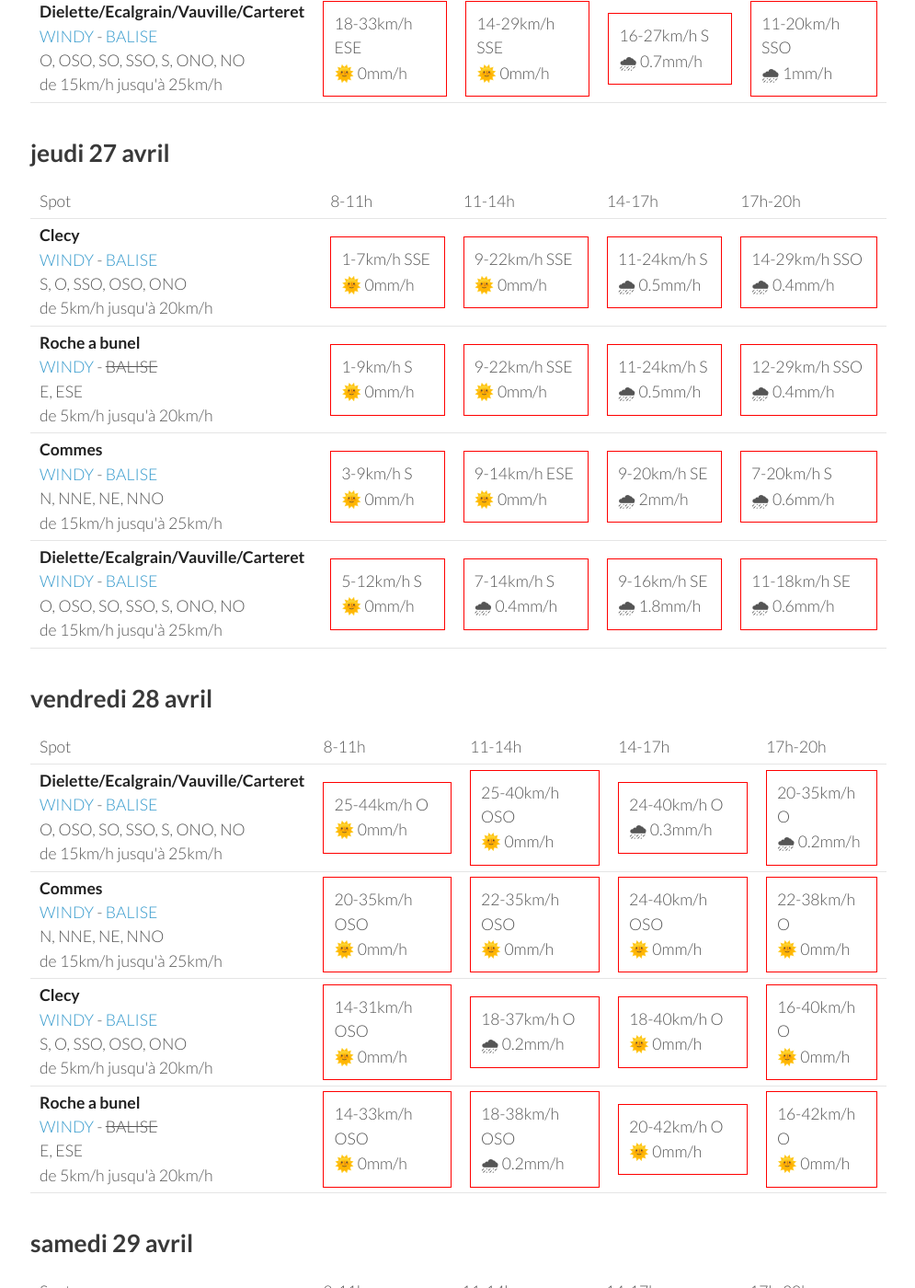
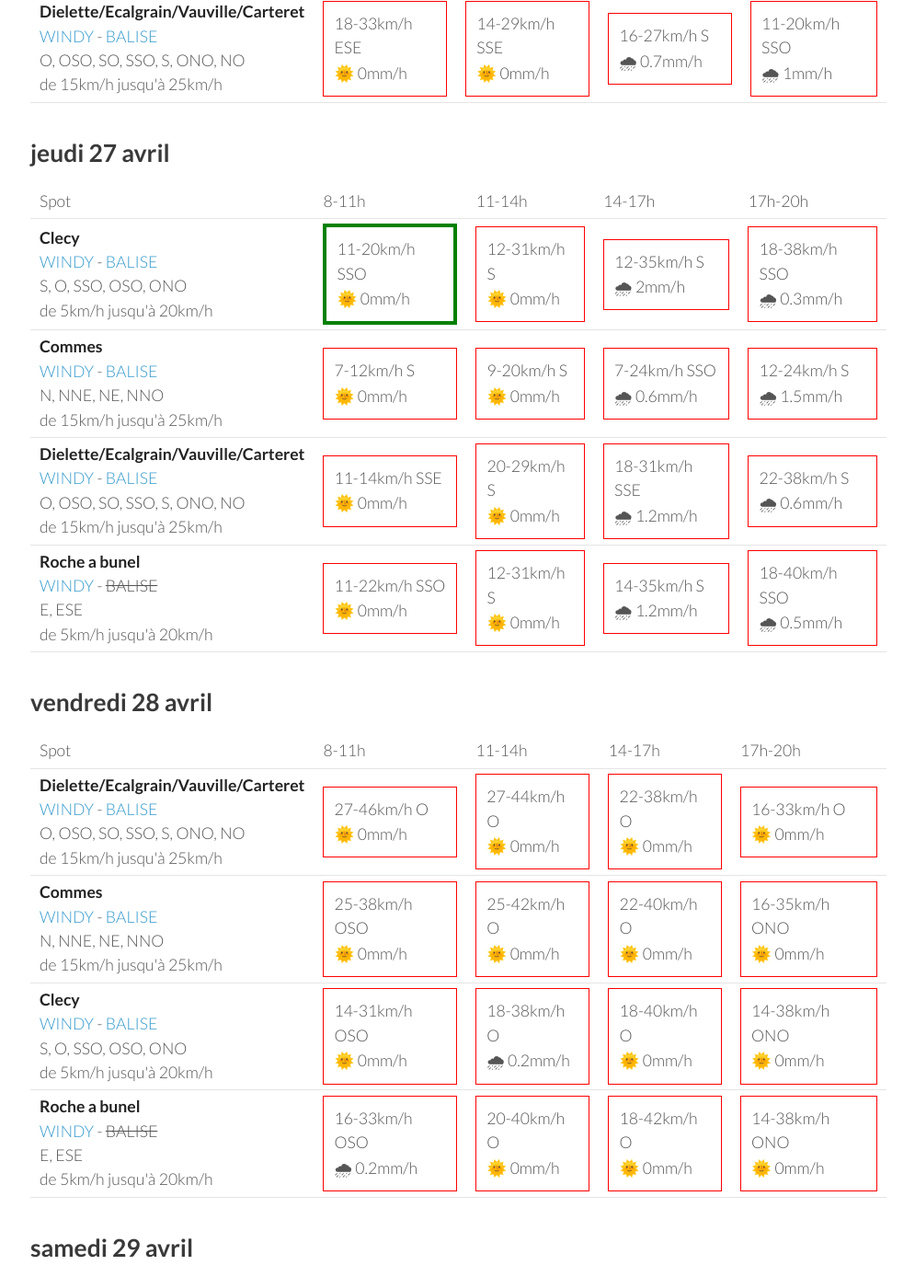
Before and after one commit to parapente-dans-le-nord/parapente-dans-le-nord.github.io, a Jekyll site: the page built from normandie.markdown, in a window 1280 px wide and 1400 px high, scrolled down 1314 px. Shown: the whole window at 92% size, without its empty margins (25-1020 px from the left). Built offline with Jekyll 4.4.1, drawn with Linux system fonts in a browser that asks for light colours; some of the changed text lies outside the part shown.

Commit message:
update index.markdown

```diff
--- a/normandie.markdown
+++ b/normandie.markdown
@@ -136,40 +136,40 @@ page mise à jour le mardi 25 avril 06:46
 <tr>
         <td><strong>Clecy</strong><br><a href="https://windy.com/48.929/-0.470?48.516,-0.470,8">WINDY</a> - <span class=""><a href="http://www.balisemeteo.com/balise.php?idBalise=122">BALISE</a> </span><br> <span class="vent-favorable">S, O, SSO, OSO, ONO</span><br><span class="force-vent">de 5km/h jusqu'à 20km/h</span> </td>
 
-            <td><div class="not-flyable"><p>1-7km/h SSE</p><p>🌞 0mm/h</p></div></td>
-            <td><div class="not-flyable"><p>9-22km/h SSE</p><p>🌞 0mm/h</p></div></td>
-            <td><div class="not-flyable"><p>11-24km/h S</p><p>🌧 0.5mm/h</p></div></td>
-            <td><div class="not-flyable"><p>14-29km/h SSO</p><p>🌧 0.4mm/h</p></div></td>
+            <td><div class="flyable"><p>11-20km/h SSO</p><p>🌞 0mm/h</p></div></td>
+            <td><div class="not-flyable"><p>12-31km/h S</p><p>🌞 0mm/h</p></div></td>
+            <td><div class="not-flyable"><p>12-35km/h S</p><p>🌧 2mm/h</p></div></td>
+            <td><div class="not-flyable"><p>18-38km/h SSO</p><p>🌧 0.3mm/h</p></div></td>
+
+
+    </tr>
+<tr>
+        <td><strong>Commes</strong><br><a href="https://windy.com/49.346/-0.726?48.936,-0.726,8">WINDY</a> - <span class=""><a href="http://www.balisemeteo.com/balise.php?idBalise=158">BALISE</a> </span><br> <span class="vent-favorable">N, NNE, NE, NNO</span><br><span class="force-vent">de 15km/h jusqu'à 25km/h</span> </td>
+
+            <td><div class="not-flyable"><p>7-12km/h S</p><p>🌞 0mm/h</p></div></td>
+            <td><div class="not-flyable"><p>9-20km/h S</p><p>🌞 0mm/h</p></div></td>
+            <td><div class="not-flyable"><p>7-24km/h SSO</p><p>🌧 0.6mm/h</p></div></td>
+            <td><div class="not-flyable"><p>12-24km/h S</p><p>🌧 1.5mm/h</p></div></td>
+
+
+    </tr>
+<tr>
+        <td><strong>Dielette/Ecalgrain/Vauville/Carteret</strong><br><a href="https://windy.com/49.650/-1.856?49.243,-1.856,8">WINDY</a> - <span class=""><a href="http://www.balisemeteo.com/balise.php?idBalise=81">BALISE</a> </span><br> <span class="vent-favorable">O, OSO, SO, SSO, S, ONO, NO</span><br><span class="force-vent">de 15km/h jusqu'à 25km/h</span> </td>
+
+            <td><div class="not-flyable"><p>11-14km/h SSE</p><p>🌞 0mm/h</p></div></td>
+            <td><div class="not-flyable"><p>20-29km/h S</p><p>🌞 0mm/h</p></div></td>
+            <td><div class="not-flyable"><p>18-31km/h SSE</p><p>🌧 1.2mm/h</p></div></td>
+            <td><div class="not-flyable"><p>22-38km/h S</p><p>🌧 0.6mm/h</p></div></td>
 
 
     </tr>
 <tr>
         <td><strong>Roche a bunel</strong><br><a href="https://windy.com/48.993/-0.499?48.580,-0.499,8">WINDY</a> - <span class="no-balise"> BALISE </span><br> <span class="vent-favorable">E, ESE</span><br><span class="force-vent">de 5km/h jusqu'à 20km/h</span> </td>
 
-            <td><div class="not-flyable"><p>1-9km/h S</p><p>🌞 0mm/h</p></div></td>
-            <td><div class="not-flyable"><p>9-22km/h SSE</p><p>🌞 0mm/h</p></div></td>
-            <td><div class="not-flyable"><p>11-24km/h S</p><p>🌧 0.5mm/h</p></div></td>
-            <td><div class="not-flyable"><p>12-29km/h SSO</p><p>🌧 0.4mm/h</p></div></td>
-
-
-    </tr>
-<tr>
-        <td><strong>Commes</strong><br><a href="https://windy.com/49.346/-0.726?48.936,-0.726,8">WINDY</a> - <span class=""><a href="http://www.balisemeteo.com/balise.php?idBalise=158">BALISE</a> </span><br> <span class="vent-favorable">N, NNE, NE, NNO</span><br><span class="force-vent">de 15km/h jusqu'à 25km/h</span> </td>
-
-            <td><div class="not-flyable"><p>3-9km/h S</p><p>🌞 0mm/h</p></div></td>
-            <td><div class="not-flyable"><p>9-14km/h ESE</p><p>🌞 0mm/h</p></div></td>
-            <td><div class="not-flyable"><p>9-20km/h SE</p><p>🌧 2mm/h</p></div></td>
-            <td><div class="not-flyable"><p>7-20km/h S</p><p>🌧 0.6mm/h</p></div></td>
-
-
-    </tr>
-<tr>
-        <td><strong>Dielette/Ecalgrain/Vauville/Carteret</strong><br><a href="https://windy.com/49.650/-1.856?49.243,-1.856,8">WINDY</a> - <span class=""><a href="http://www.balisemeteo.com/balise.php?idBalise=81">BALISE</a> </span><br> <span class="vent-favorable">O, OSO, SO, SSO, S, ONO, NO</span><br><span class="force-vent">de 15km/h jusqu'à 25km/h</span> </td>
-
-            <td><div class="not-flyable"><p>5-12km/h S</p><p>🌞 0mm/h</p></div></td>
-            <td><div class="not-flyable"><p>7-14km/h S</p><p>🌧 0.4mm/h</p></div></td>
-            <td><div class="not-flyable"><p>9-16km/h SE</p><p>🌧 1.8mm/h</p></div></td>
-            <td><div class="not-flyable"><p>11-18km/h SE</p><p>🌧 0.6mm/h</p></div></td>
+            <td><div class="not-flyable"><p>11-22km/h SSO</p><p>🌞 0mm/h</p></div></td>
+            <td><div class="not-flyable"><p>12-31km/h S</p><p>🌞 0mm/h</p></div></td>
+            <td><div class="not-flyable"><p>14-35km/h S</p><p>🌧 1.2mm/h</p></div></td>
+            <td><div class="not-flyable"><p>18-40km/h SSO</p><p>🌧 0.5mm/h</p></div></td>
 
 
     </tr>
@@ -192,20 +192,20 @@ page mise à jour le mardi 25 avril 06:46
 <tr>
         <td><strong>Dielette/Ecalgrain/Vauville/Carteret</strong><br><a href="https://windy.com/49.650/-1.856?49.243,-1.856,8">WINDY</a> - <span class=""><a href="http://www.balisemeteo.com/balise.php?idBalise=81">BALISE</a> </span><br> <span class="vent-favorable">O, OSO, SO, SSO, S, ONO, NO</span><br><span class="force-vent">de 15km/h jusqu'à 25km/h</span> </td>
 
-            <td><div class="not-flyable"><p>25-44km/h O</p><p>🌞 0mm/h</p></div></td>
-            <td><div class="not-flyable"><p>25-40km/h OSO</p><p>🌞 0mm/h</p></div></td>
-            <td><div class="not-flyable"><p>24-40km/h O</p><p>🌧 0.3mm/h</p></div></td>
-            <td><div class="not-flyable"><p>20-35km/h O</p><p>🌧 0.2mm/h</p></div></td>
+            <td><div class="not-flyable"><p>27-46km/h O</p><p>🌞 0mm/h</p></div></td>
+            <td><div class="not-flyable"><p>27-44km/h O</p><p>🌞 0mm/h</p></div></td>
+            <td><div class="not-flyable"><p>22-38km/h O</p><p>🌞 0mm/h</p></div></td>
+            <td><div class="not-flyable"><p>16-33km/h O</p><p>🌞 0mm/h</p></div></td>
 
 
     </tr>
 <tr>
         <td><strong>Commes</strong><br><a href="https://windy.com/49.346/-0.726?48.936,-0.726,8">WINDY</a> - <span class=""><a href="http://www.balisemeteo.com/balise.php?idBalise=158">BALISE</a> </span><br> <span class="vent-favorable">N, NNE, NE, NNO</span><br><span class="force-vent">de 15km/h jusqu'à 25km/h</span> </td>
 
-            <td><div class="not-flyable"><p>20-35km/h OSO</p><p>🌞 0mm/h</p></div></td>
-            <td><div class="not-flyable"><p>22-35km/h OSO</p><p>🌞 0mm/h</p></div></td>
-            <td><div class="not-flyable"><p>24-40km/h OSO</p><p>🌞 0mm/h</p></div></td>
-            <td><div class="not-flyable"><p>22-38km/h O</p><p>🌞 0mm/h</p></div></td>
+            <td><div class="not-flyable"><p>25-38km/h OSO</p><p>🌞 0mm/h</p></div></td>
+            <td><div class="not-flyable"><p>25-42km/h O</p><p>🌞 0mm/h</p></div></td>
+            <td><div class="not-flyable"><p>22-40km/h O</p><p>🌞 0mm/h</p></div></td>
+            <td><div class="not-flyable"><p>16-35km/h ONO</p><p>🌞 0mm/h</p></div></td>
 
 
     </tr>
@@ -213,19 +213,19 @@ page mise à jour le mardi 25 avril 06:46
         <td><strong>Clecy</strong><br><a href="https://windy.com/48.929/-0.470?48.516,-0.470,8">WINDY</a> - <span class=""><a href="http://www.balisemeteo.com/balise.php?idBalise=122">BALISE</a> </span><br> <span class="vent-favorable">S, O, SSO, OSO, ONO</span><br><span class="force-vent">de 5km/h jusqu'à 20km/h</span> </td>
 
             <td><div class="not-flyable"><p>14-31km/h OSO</p><p>🌞 0mm/h</p></div></td>
-            <td><div class="not-flyable"><p>18-37km/h O</p><p>🌧 0.2mm/h</p></div></td>
+            <td><div class="not-flyable"><p>18-38km/h O</p><p>🌧 0.2mm/h</p></div></td>
             <td><div class="not-flyable"><p>18-40km/h O</p><p>🌞 0mm/h</p></div></td>
-            <td><div class="not-flyable"><p>16-40km/h O</p><p>🌞 0mm/h</p></div></td>
+            <td><div class="not-flyable"><p>14-38km/h ONO</p><p>🌞 0mm/h</p></div></td>
 
 
     </tr>
 <tr>
         <td><strong>Roche a bunel</strong><br><a href="https://windy.com/48.993/-0.499?48.580,-0.499,8">WINDY</a> - <span class="no-balise"> BALISE </span><br> <span class="vent-favorable">E, ESE</span><br><span class="force-vent">de 5km/h jusqu'à 20km/h</span> </td>
 
-            <td><div class="not-flyable"><p>14-33km/h OSO</p><p>🌞 0mm/h</p></div></td>
-            <td><div class="not-flyable"><p>18-38km/h OSO</p><p>🌧 0.2mm/h</p></div></td>
-            <td><div class="not-flyable"><p>20-42km/h O</p><p>🌞 0mm/h</p></div></td>
-            <td><div class="not-flyable"><p>16-42km/h O</p><p>🌞 0mm/h</p></div></td>
+            <td><div class="not-flyable"><p>16-33km/h OSO</p><p>🌧 0.2mm/h</p></div></td>
+            <td><div class="not-flyable"><p>20-40km/h O</p><p>🌞 0mm/h</p></div></td>
+            <td><div class="not-flyable"><p>18-42km/h O</p><p>🌞 0mm/h</p></div></td>
+            <td><div class="not-flyable"><p>14-38km/h ONO</p><p>🌞 0mm/h</p></div></td>
 
 
     </tr>
@@ -248,40 +248,40 @@ page mise à jour le mardi 25 avril 06:46
 <tr>
         <td><strong>Roche a bunel</strong><br><a href="https://windy.com/48.993/-0.499?48.580,-0.499,8">WINDY</a> - <span class="no-balise"> BALISE </span><br> <span class="vent-favorable">E, ESE</span><br><span class="force-vent">de 5km/h jusqu'à 20km/h</span> </td>
 
-            <td><div class="flyable"><p>9-18km/h ESE</p><p>🌞 0mm/h</p></div></td>
-            <td><div class="not-flyable"><p>12-25km/h ENE</p><p>🌞 0mm/h</p></div></td>
-            <td><div class="not-flyable"><p>9-27km/h NE</p><p>🌞 0mm/h</p></div></td>
-            <td><div class="not-flyable"><p>12-25km/h NNE</p><p>🌞 0mm/h</p></div></td>
+            <td><div class="flyable"><p>7-12km/h E</p><p>🌞 0mm/h</p></div></td>
+            <td><div class="not-flyable"><p>7-20km/h SE</p><p>🌞 0mm/h</p></div></td>
+            <td><div class="not-flyable"><p>7-22km/h ESE</p><p>🌞 0mm/h</p></div></td>
+            <td><div class="not-flyable"><p>7-20km/h NE</p><p>🌞 0mm/h</p></div></td>
+
+
+    </tr>
+<tr>
+        <td><strong>Clecy</strong><br><a href="https://windy.com/48.929/-0.470?48.516,-0.470,8">WINDY</a> - <span class=""><a href="http://www.balisemeteo.com/balise.php?idBalise=122">BALISE</a> </span><br> <span class="vent-favorable">S, O, SSO, OSO, ONO</span><br><span class="force-vent">de 5km/h jusqu'à 20km/h</span> </td>
+
+            <td><div class="not-flyable"><p>7-14km/h E</p><p>🌞 0mm/h</p></div></td>
+            <td><div class="not-flyable"><p>7-20km/h SE</p><p>🌞 0mm/h</p></div></td>
+            <td><div class="not-flyable"><p>5-22km/h ESE</p><p>🌞 0mm/h</p></div></td>
+            <td><div class="not-flyable"><p>5-18km/h ENE</p><p>🌞 0mm/h</p></div></td>
 
 
     </tr>
 <tr>
         <td><strong>Commes</strong><br><a href="https://windy.com/49.346/-0.726?48.936,-0.726,8">WINDY</a> - <span class=""><a href="http://www.balisemeteo.com/balise.php?idBalise=158">BALISE</a> </span><br> <span class="vent-favorable">N, NNE, NE, NNO</span><br><span class="force-vent">de 15km/h jusqu'à 25km/h</span> </td>
 
-            <td><div class="not-flyable"><p>9-14km/h ESE</p><p>🌞 0mm/h</p></div></td>
-            <td><div class="not-flyable"><p>14-24km/h ENE</p><p>🌞 0mm/h</p></div></td>
-            <td><div class="not-flyable"><p>18-31km/h NE</p><p>🌞 0mm/h</p></div></td>
-            <td><div class="not-flyable"><p>16-31km/h NNE</p><p>🌞 0mm/h</p></div></td>
-
-
-    </tr>
-<tr>
-        <td><strong>Clecy</strong><br><a href="https://windy.com/48.929/-0.470?48.516,-0.470,8">WINDY</a> - <span class=""><a href="http://www.balisemeteo.com/balise.php?idBalise=122">BALISE</a> </span><br> <span class="vent-favorable">S, O, SSO, OSO, ONO</span><br><span class="force-vent">de 5km/h jusqu'à 20km/h</span> </td>
-
-            <td><div class="not-flyable"><p>9-20km/h ESE</p><p>🌞 0mm/h</p></div></td>
-            <td><div class="not-flyable"><p>11-24km/h ENE</p><p>🌞 0mm/h</p></div></td>
-            <td><div class="not-flyable"><p>9-25km/h NE</p><p>🌞 0mm/h</p></div></td>
-            <td><div class="not-flyable"><p>11-25km/h NNE</p><p>🌞 0mm/h</p></div></td>
+            <td><div class="not-flyable"><p>9-14km/h SE</p><p>🌞 0mm/h</p></div></td>
+            <td><div class="not-flyable"><p>9-18km/h ESE</p><p>🌞 0mm/h</p></div></td>
+            <td><div class="not-flyable"><p>12-22km/h ENE</p><p>🌞 0mm/h</p></div></td>
+            <td><div class="not-flyable"><p>14-25km/h NE</p><p>🌞 0mm/h</p></div></td>
 
 
     </tr>
 <tr>
         <td><strong>Dielette/Ecalgrain/Vauville/Carteret</strong><br><a href="https://windy.com/49.650/-1.856?49.243,-1.856,8">WINDY</a> - <span class=""><a href="http://www.balisemeteo.com/balise.php?idBalise=81">BALISE</a> </span><br> <span class="vent-favorable">O, OSO, SO, SSO, S, ONO, NO</span><br><span class="force-vent">de 15km/h jusqu'à 25km/h</span> </td>
 
-            <td><div class="not-flyable"><p>9-14km/h SE</p><p>🌞 0mm/h</p></div></td>
-            <td><div class="not-flyable"><p>11-18km/h E</p><p>🌞 0mm/h</p></div></td>
-            <td><div class="not-flyable"><p>20-29km/h ENE</p><p>🌞 0mm/h</p></div></td>
-            <td><div class="not-flyable"><p>18-29km/h ENE</p><p>🌞 0mm/h</p></div></td>
+            <td><div class="not-flyable"><p>7-14km/h SE</p><p>🌞 0mm/h</p></div></td>
+            <td><div class="not-flyable"><p>5-14km/h ESE</p><p>🌞 0mm/h</p></div></td>
+            <td><div class="not-flyable"><p>7-16km/h N</p><p>🌞 0mm/h</p></div></td>
+            <td><div class="not-flyable"><p>12-20km/h NE</p><p>🌞 0mm/h</p></div></td>
 
 
     </tr>
@@ -289,3 +289,59 @@ page mise à jour le mardi 25 avril 06:46
 </tbody>
 </table>
 {:/}
+## dimanche 30 avril
+
+{::nomarkdown}
+<table>
+  <tbody>
+    <tr>
+      <td>Spot</td>
+      <td>8-11h</td>
+      <td>11-14h</td>
+      <td>14-17h</td>
+      <td>17h-20h</td>
+    </tr>
+<tr>
+        <td><strong>Dielette/Ecalgrain/Vauville/Carteret</strong><br><a href="https://windy.com/49.650/-1.856?49.243,-1.856,8">WINDY</a> - <span class=""><a href="http://www.balisemeteo.com/balise.php?idBalise=81">BALISE</a> </span><br> <span class="vent-favorable">O, OSO, SO, SSO, S, ONO, NO</span><br><span class="force-vent">de 15km/h jusqu'à 25km/h</span> </td>
+
+            <td><div class="not-flyable"><p>9-12km/h ONO</p><p>🌞 0mm/h</p></div></td>
+            <td><div class="not-flyable"><p>9-14km/h ONO</p><p>🌞 0mm/h</p></div></td>
+            <td><div class="flyable"><p>16-24km/h ONO</p><p>🌞 0mm/h</p></div></td>
+            <td><div class="not-flyable"><p>18-31km/h ONO</p><p>🌞 0mm/h</p></div></td>
+
+
+    </tr>
+<tr>
+        <td><strong>Clecy</strong><br><a href="https://windy.com/48.929/-0.470?48.516,-0.470,8">WINDY</a> - <span class=""><a href="http://www.balisemeteo.com/balise.php?idBalise=122">BALISE</a> </span><br> <span class="vent-favorable">S, O, SSO, OSO, ONO</span><br><span class="force-vent">de 5km/h jusqu'à 20km/h</span> </td>
+
+            <td><div class="flyable"><p>7-14km/h O</p><p>🌧 1.5mm/h</p></div></td>
+            <td><div class="not-flyable"><p>9-24km/h ONO</p><p>🌧 0.8mm/h</p></div></td>
+            <td><div class="not-flyable"><p>11-25km/h NNO</p><p>🌧 0.8mm/h</p></div></td>
+            <td><div class="not-flyable"><p>16-35km/h NNO</p><p>🌧 1.3mm/h</p></div></td>
+
+
+    </tr>
+<tr>
+        <td><strong>Commes</strong><br><a href="https://windy.com/49.346/-0.726?48.936,-0.726,8">WINDY</a> - <span class=""><a href="http://www.balisemeteo.com/balise.php?idBalise=158">BALISE</a> </span><br> <span class="vent-favorable">N, NNE, NE, NNO</span><br><span class="force-vent">de 15km/h jusqu'à 25km/h</span> </td>
+
+            <td><div class="not-flyable"><p>5-12km/h OSO</p><p>🌧 1.3mm/h</p></div></td>
+            <td><div class="not-flyable"><p>9-16km/h ONO</p><p>🌧 1.9mm/h</p></div></td>
+            <td><div class="not-flyable"><p>9-18km/h NNO</p><p>🌞 0mm/h</p></div></td>
+            <td><div class="not-flyable"><p>16-27km/h NO</p><p>🌧 0.2mm/h</p></div></td>
+
+
+    </tr>
+<tr>
+        <td><strong>Roche a bunel</strong><br><a href="https://windy.com/48.993/-0.499?48.580,-0.499,8">WINDY</a> - <span class="no-balise"> BALISE </span><br> <span class="vent-favorable">E, ESE</span><br><span class="force-vent">de 5km/h jusqu'à 20km/h</span> </td>
+
+            <td><div class="not-flyable"><p>7-14km/h O</p><p>🌧 1.4mm/h</p></div></td>
+            <td><div class="not-flyable"><p>9-24km/h ONO</p><p>🌧 0.7mm/h</p></div></td>
+            <td><div class="not-flyable"><p>11-24km/h NNO</p><p>🌧 0.6mm/h</p></div></td>
+            <td><div class="not-flyable"><p>16-35km/h NNO</p><p>🌧 1.3mm/h</p></div></td>
+
+
+    </tr>
+
+</tbody>
+</table>
+{:/}
```
Also changed, not shown: other parts of normandie.markdown (+1 -1 lines).
